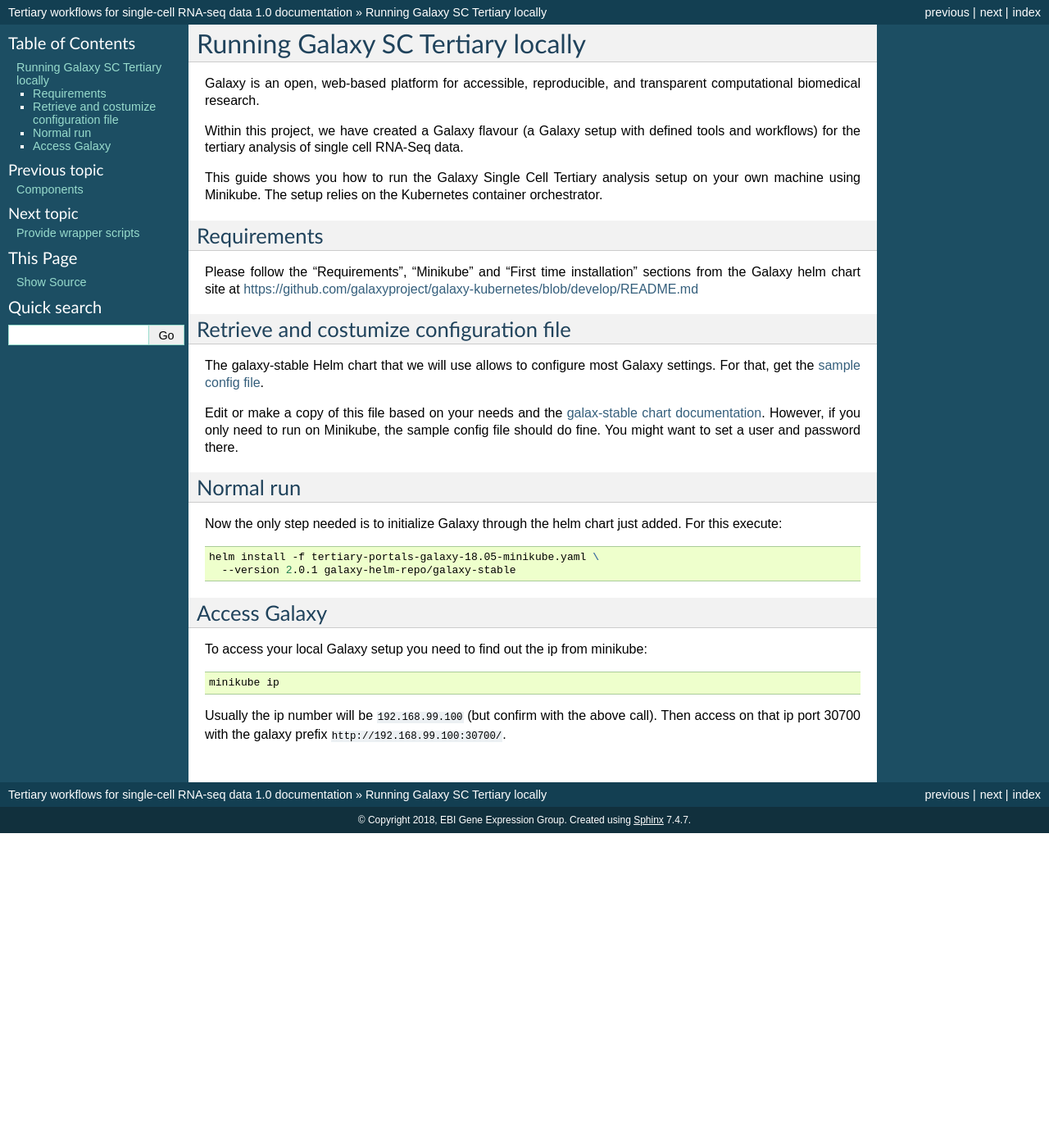
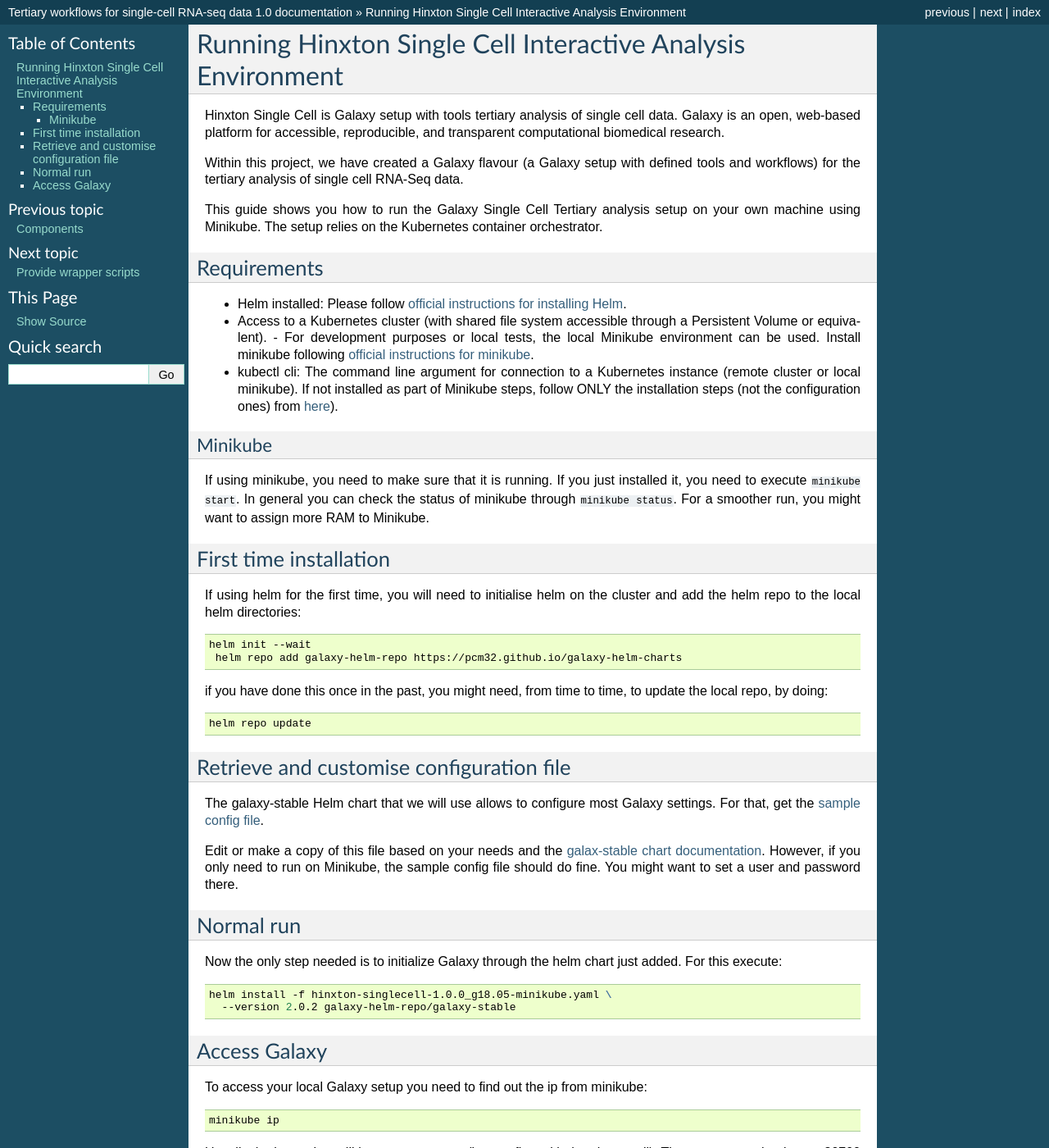
Before and after one commit to ebi-gene-expression-group/tertiary_workflows_docs, a Sphinx documentation site: the page built from docs/running_galaxy_sc_locally.rst, in a window 1280 px wide and 1400 px high. Shown: the whole window at 82% size. Built offline with Sphinx 7.4.7, drawn with Linux system fonts in a browser that asks for light colours; some of the changed text lies outside the part shown.

Commit message:
Galaxy spin up docs

```diff
--- a/docs/running_galaxy_sc_locally.rst
+++ b/docs/running_galaxy_sc_locally.rst
@@ -1,7 +1,8 @@
-##################################
-Running Galaxy SC Tertiary locally
-##################################
+############################################################
+Running Hinxton Single Cell Interactive Analysis Environment
+############################################################
 
+Hinxton Single Cell is Galaxy setup with tools tertiary analysis of single cell data.
 Galaxy is an open, web-based platform for accessible, reproducible, and
 transparent computational biomedical research.
 
@@ -16,21 +17,43 @@
 Requirements
 ************
 
-Please follow the "Requirements", "Minikube" and "First time installation"
-sections from the Galaxy helm chart site at
-https://github.com/galaxyproject/galaxy-kubernetes/blob/develop/README.md
+- Helm installed: Please follow `official instructions for installing Helm <https://github.com/helm/helm/blob/master/docs/install.md#installing-the-helm-client>`_.
+- Access to a Kubernetes cluster (with shared file system accessible through a Persistent Volume or equivalent).
+  - For development purposes or local tests, the local Minikube environment can be used. Install minikube following `official instructions for minikube <https://kubernetes.io/docs/tasks/tools/install-minikube/>`_.
+- kubectl cli: The command line argument for connection to a Kubernetes instance (remote cluster or local minikube). If not installed as part of Minikube steps, follow ONLY the installation steps (not the configuration ones) from `here <https://kubernetes.io/docs/tasks/tools/install-kubectl/>`_).
+
+________
+Minikube
+________
+
+If using minikube, you need to make sure that it is running. If you just
+installed it, you need to execute ``minikube start``. In general you can check
+the status of minikube through ``minikube status``. For a smoother run, you might want to assign more RAM to Minikube.
+
+***********************
+First time installation
+***********************
+
+If using helm for the first time, you will need to initialise helm on the cluster and add the helm repo to the local helm directories:
+
+.. code-block:: bash
+
+  helm init --wait
+   helm repo add galaxy-helm-repo https://pcm32.github.io/galaxy-helm-charts
 
 
+if you have done this once in the past, you might need, from time to time, to update the local repo, by doing:
+
+.. code-block:: bash
+
+  helm repo update
+
 *****************************************
-Retrieve and costumize configuration file
+Retrieve and customise configuration file
 *****************************************
 
 The galaxy-stable Helm chart that we will use allows to configure most Galaxy
-settings. For that, get the `sample config file`__.
-
-.. _ConfigSample: https://github.com/ebi-gene-expression-group/container-galaxy-sc-tertiary/blob/develop/helm-configs/tertiary-portals-galaxy-18.05-minikube.yaml
-
-__ ConfigSample_
+settings. For that, get the `sample config file <https://github.com/ebi-gene-expression-group/container-galaxy-sc-tertiary/blob/1.0.0/helm-configs/hinxton-singlecell-1.0.0_g18.05-minikube.yaml>`_.
 
 Edit or make a copy of this file based on your needs and the
 `galax-stable chart documentation`__. However, if you only need to run on
@@ -49,8 +72,8 @@
 
 .. code-block:: bash
 
-   helm install -f tertiary-portals-galaxy-18.05-minikube.yaml \
-     --version 2.0.1 galaxy-helm-repo/galaxy-stable
+   helm install -f hinxton-singlecell-1.0.0_g18.05-minikube.yaml \
+     --version 2.0.2 galaxy-helm-repo/galaxy-stable
 
 *************
 Access Galaxy
@@ -64,3 +87,6 @@
 
 Usually the ip number will be ``192.168.99.100`` (but confirm with the above call).
 Then access on that ip port 30700 with the galaxy prefix ``http://192.168.99.100:30700/``.
+
+If you are not using minikube, the Galaxy instance will be on port 30700 of any of the
+node's IPs of the k8s cluster (unless that you had setup the ingress).
```
